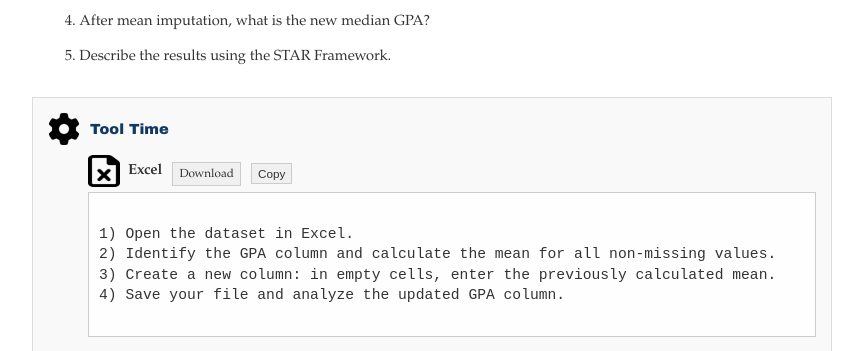
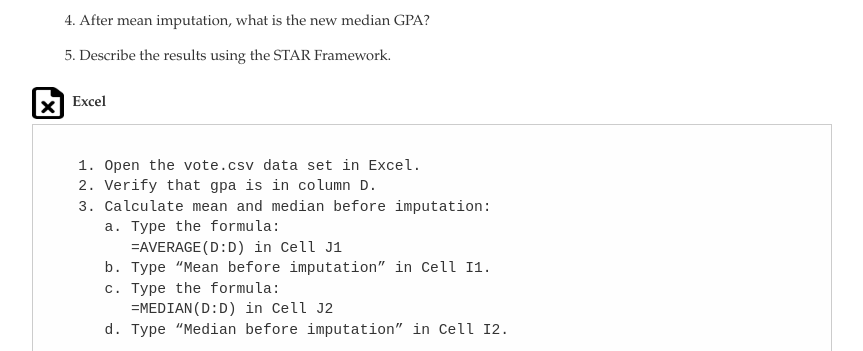
Before and after one commit to datasci4all/TIY, a plain HTML site: page TIY2.2.html in a window 1280 px wide. Shown: the part 396-747 px from the top of the page, without its empty margins (208-1071 px from the left). Drawn offline with Linux system fonts and the light colour scheme.

Commit message:
Update TIY2.2.html

```diff
--- a/TIY2.2.html
+++ b/TIY2.2.html
@@ -155,29 +155,41 @@
     </div>
 
     <!-- Tool Time Section -->
-    <div class="tool-time">
-        <div class="tool-time-title">
-            <img src="images/gear.png" alt="Gear Icon" height="32" width="32" />
-            Tool Time
-        </div>
-
-        <div class="tools-list">
-            <!-- Excel -->
     <div class="tool-item">
       <p>
+        <!-- You can keep your Excel icon, title, and other buttons here if desired -->
         <img src="images/excel.png" alt="Excel icon" height="32" width="32" />
         <strong>Excel</strong>
-                    <a href="docs/Ch 2 Excel TiY Impute Missing Values from Internal Data.docx"
-                       class="download-button"
-                       download>Download</a>
-                    <button class="copy-button" onclick="copyCode('excelSteps')">Copy</button>
       </p>
-                <div class="code-container">
-                    <pre><code id="excelSteps">
-1) Open the dataset in Excel.
-2) Identify the GPA column and calculate the mean for all non-missing values.
-3) Create a new column: in empty cells, enter the previously calculated mean.
-4) Save your file and analyze the updated GPA column.
+
+      <!-- Scrollable Instructions Box -->
+      <div class="code-container" style="max-height: 300px; overflow-y: auto; border: 1px solid #ccc; padding: 10px; background-color: #fefefe;">
+        <pre><code>
+    1. Open the vote.csv data set in Excel.
+    2. Verify that gpa is in column D.
+    3. Calculate mean and median before imputation:
+       a. Type the formula:
+          =AVERAGE(D:D) in Cell J1
+       b. Type “Mean before imputation” in Cell I1.
+       c. Type the formula:
+          =MEDIAN(D:D) in Cell J2
+       d. Type “Median before imputation” in Cell I2.
+
+    4. Perform mean imputation:
+       a. Highlight the E column to the right of gpa and Right-Click → Insert.
+       b. Title this new column “imputed_gpa” in cell E1.
+       c. Use an IF statement combined with ISBLANK.
+          Assuming the original gpa is in column D, in the first row of the new column (cell E2), enter:
+          =IF(ISBLANK(D2), K$1, D2).
+       d. Apply this formula to all rows of this column.
+
+    5. Calculate mean and median after imputation:
+       a. Type the formula:
+          =AVERAGE(E:E) in Cell K4
+       b. Type “Mean before imputation” in Cell J4.
+       c. Type the formula:
+          =MEDIAN(E:E) in Cell K5
+       d. Type “Median before imputation” in Cell J5.
         </code></pre>
       </div>
     </div>
```
Lines whose indentation alone changed are shown as unchanged.
